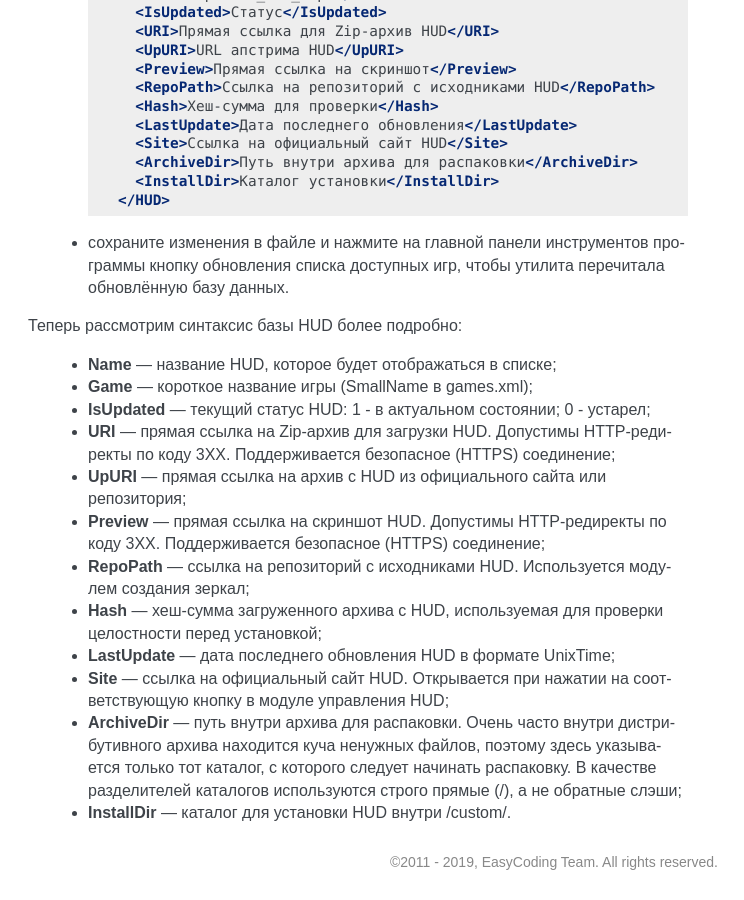
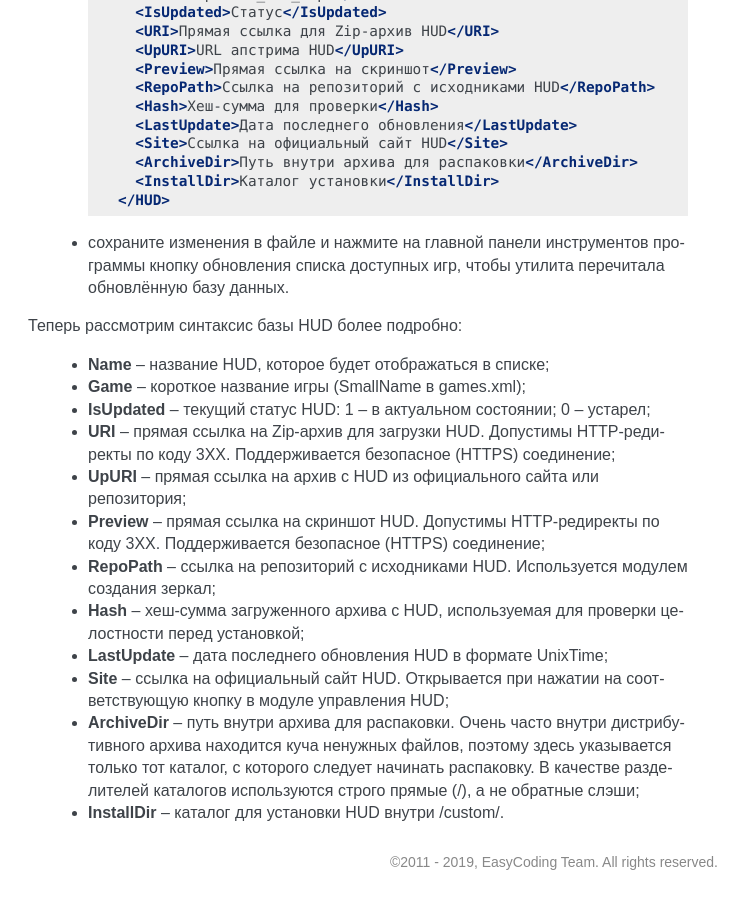
Before and after one commit to xvitaly/srcrepair, a Sphinx documentation site: the page built from docs/help/ru/source/hud-manager.rst, in a window 1280 px wide and 900 px high, scrolled down 1393 px. Shown: the whole window, without its empty margins (392-1136 px from the left). Built offline with Sphinx 7.4.7, drawn with Linux system fonts in a browser that asks for light colours; some of the changed text lies outside the part shown.

```diff
--- a/docs/help/ru/source/backups.rst
+++ b/docs/help/ru/source/backups.rst
@@ -22,7 +22,7 @@
 Типы резервных копий
 ==========================================
 
-Имя файла резервной копии конфига генерируется следующим образом: ``Container_UNIXTIME.bud``, где **UNIXTIME** - текущее время на момент создания в формате UnixTime. Данные файлы представляют собой Zip-архивы, в которых размещены изменённые или удалённые файлы с сохранением исходной иерархии каталогов.
+Имя файла резервной копии конфига генерируется следующим образом: ``Container_UNIXTIME.bud``, где **UNIXTIME** -- текущее время на момент создания в формате UnixTime. Данные файлы представляют собой Zip-архивы, в которых размещены изменённые или удалённые файлы с сохранением исходной иерархии каталогов.
 
 Имена файлов резервных копий реестра (только в версии под ОС Microsoft Windows) генерируется следующим образом:
 
--- a/docs/help/ru/source/cleanup.rst
+++ b/docs/help/ru/source/cleanup.rst
@@ -52,7 +52,7 @@
 
 После выбора варианта очистки программа произведёт поиск ненужных данных и выдаст :ref:`отдельное окно модуля очистки<modules-cleanup>`, в котором вы сможете просмотреть список файлов, помеченных для удаления.
 
-Если около имени файла стоит флажок, значит он будет удалён при запуске очистки. Чтобы оставить файл, просто уберите флажок около него. Для запуска очистки нажмите кнопку **Выполнить очистку**, для выхода без очистки — **Отмена**.
+Если около имени файла стоит флажок, значит он будет удалён при запуске очистки. Чтобы оставить файл, просто уберите флажок около него. Для запуска очистки нажмите кнопку **Выполнить очистку**, для выхода без очистки -- **Отмена**.
 
 В настоящее время SRC Repair способен выполнять следующие варианты очистки:
 
--- a/docs/help/ru/source/graphic-tweaker.rst
+++ b/docs/help/ru/source/graphic-tweaker.rst
@@ -72,7 +72,7 @@
 Управление параметрами запуска игры
 =================================================
 
-Запустите Steam, выберите в списке нужную игру, нажмите по ней правой кнопкой мыши - выберите **Свойства** - нажмите кнопку **Параметры запуска** и укажите нужные вам параметры запуска, затем нажмите **OK** и запустите игру.
+Запустите Steam, выберите в списке нужную игру, нажмите по ней правой кнопкой мыши -- выберите **Свойства** -- нажмите кнопку **Параметры запуска** и укажите нужные вам параметры запуска, затем нажмите **OK** и запустите игру.
 
 .. index:: параметры запуска игры, список параметров запуска
 .. _gt-launchopts:
--- a/docs/help/ru/source/hud-manager.rst
+++ b/docs/help/ru/source/hud-manager.rst
@@ -51,7 +51,7 @@
 Наряду с уже описанными кнопками модуля Менеджер HUD, существуют ещё две:
 
  * переход на домашнюю страницу HUD в используемом по умолчанию веб-обозревателе;
- * кнопка с лупой - показать файлы установленного HUD в файловом менеджере по умолчанию для используемой ОС (в Windows - в Проводнике).
+ * кнопка с лупой -- показать файлы установленного HUD в файловом менеджере по умолчанию для используемой ОС (в Windows -- в Проводнике).
 
 .. index:: добавление нового HUD
 .. _hud-addnew:
@@ -85,15 +85,15 @@
 
 Теперь рассмотрим синтаксис базы HUD более подробно:
 
- * **Name** — название HUD, которое будет отображаться в списке;
- * **Game** — короткое название игры (SmallName в games.xml);
- * **IsUpdated** — текущий статус HUD: 1 - в актуальном состоянии; 0 - устарел;
- * **URI** — прямая ссылка на Zip-архив для загрузки HUD. Допустимы HTTP-редиректы по коду 3XX. Поддерживается безопасное (HTTPS) соединение;
- * **UpURI** — прямая ссылка на архив с HUD из официального сайта или репозитория;
- * **Preview** — прямая ссылка на скриншот HUD. Допустимы HTTP-редиректы по коду 3XX. Поддерживается безопасное (HTTPS) соединение;
- * **RepoPath** — ссылка на репозиторий с исходниками HUD. Используется модулем создания зеркал;
- * **Hash** — хеш-сумма загруженного архива с HUD, используемая для проверки целостности перед установкой;
- * **LastUpdate** — дата последнего обновления HUD в формате UnixTime;
- * **Site** — ссылка на официальный сайт HUD. Открывается при нажатии на соответствующую кнопку в модуле управления HUD;
- * **ArchiveDir** — путь внутри архива для распаковки. Очень часто внутри дистрибутивного архива находится куча ненужных файлов, поэтому здесь указывается только тот каталог, с которого следует начинать распаковку. В качестве разделителей каталогов используются строго прямые (/), а не обратные слэши;
- * **InstallDir** — каталог для установки HUD внутри /custom/.
+ * **Name** -- название HUD, которое будет отображаться в списке;
+ * **Game** -- короткое название игры (SmallName в games.xml);
+ * **IsUpdated** -- текущий статус HUD: 1 -- в актуальном состоянии; 0 -- устарел;
+ * **URI** -- прямая ссылка на Zip-архив для загрузки HUD. Допустимы HTTP-редиректы по коду 3XX. Поддерживается безопасное (HTTPS) соединение;
+ * **UpURI** -- прямая ссылка на архив с HUD из официального сайта или репозитория;
+ * **Preview** -- прямая ссылка на скриншот HUD. Допустимы HTTP-редиректы по коду 3XX. Поддерживается безопасное (HTTPS) соединение;
+ * **RepoPath** -- ссылка на репозиторий с исходниками HUD. Используется модулем создания зеркал;
+ * **Hash** -- хеш-сумма загруженного архива с HUD, используемая для проверки целостности перед установкой;
+ * **LastUpdate** -- дата последнего обновления HUD в формате UnixTime;
+ * **Site** -- ссылка на официальный сайт HUD. Открывается при нажатии на соответствующую кнопку в модуле управления HUD;
+ * **ArchiveDir** -- путь внутри архива для распаковки. Очень часто внутри дистрибутивного архива находится куча ненужных файлов, поэтому здесь указывается только тот каталог, с которого следует начинать распаковку. В качестве разделителей каталогов используются строго прямые (/), а не обратные слэши;
+ * **InstallDir** -- каталог для установки HUD внутри /custom/.
```
Also changed, not shown: docs/help/ru/source/faq.rst (+4 -4 lines), docs/help/ru/source/getting-started.rst (+5 -5 lines).
